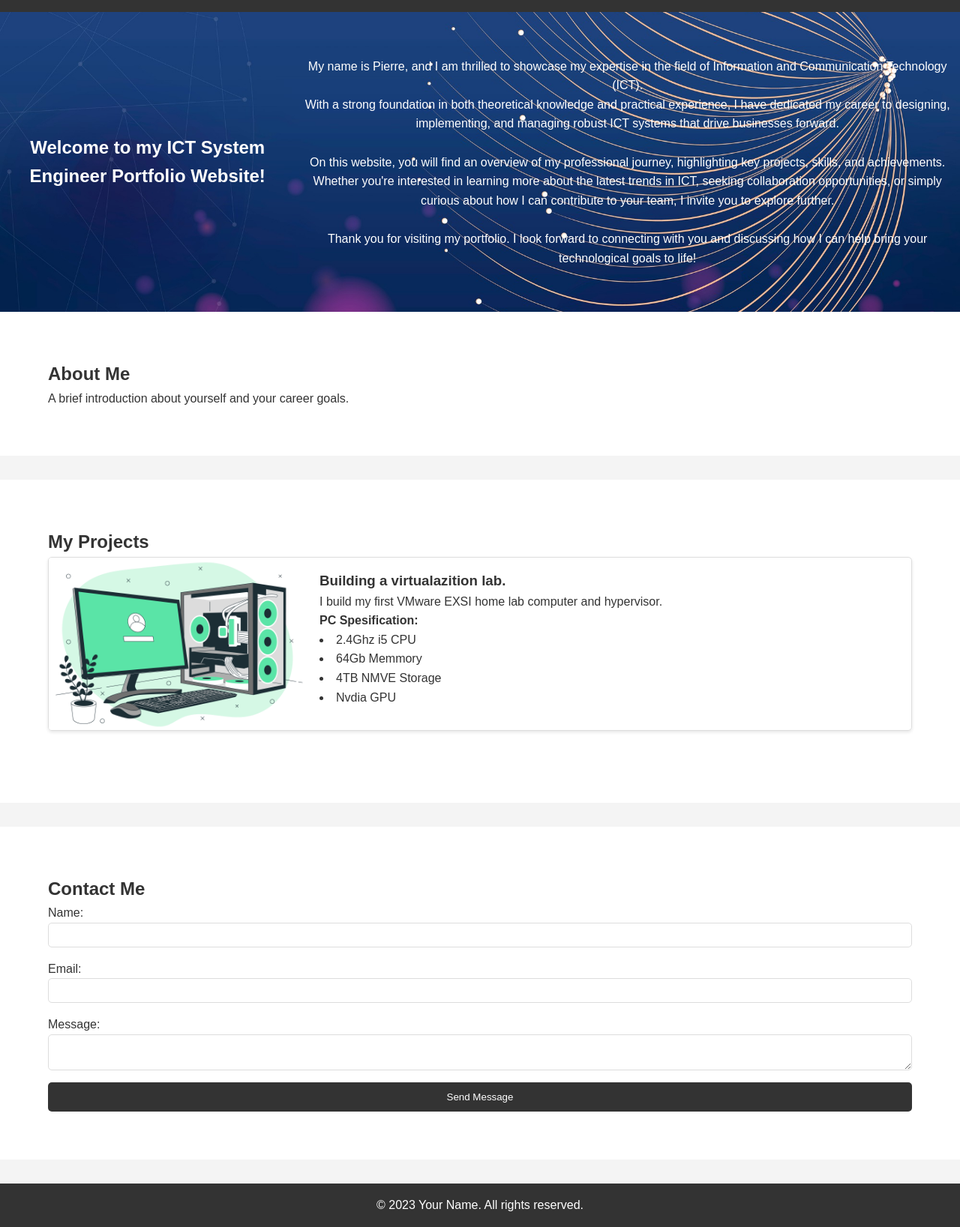
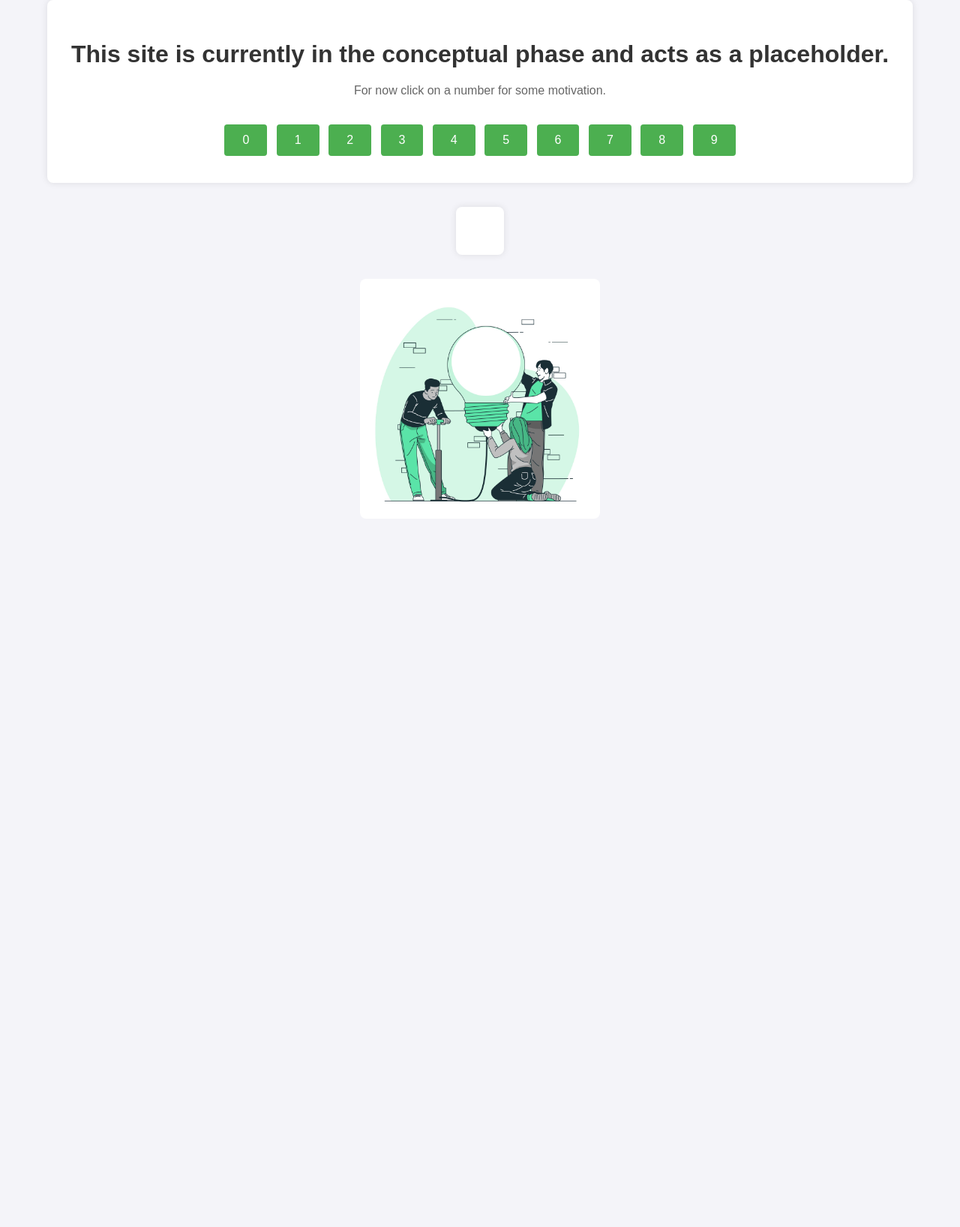
Before and after one commit to pierreboullionit/mywebsite, a plain HTML site: page index.html in a window 1280 px wide. Shown: the part 54-1691 px from the top of the page at 75% size. After the commit the page ends 800 px from the top, so only its background shows below. Drawn offline with Linux system fonts and the light colour scheme.

Commit message:
Add files via upload

```diff
--- a/index.html
+++ b/index.html
@@ -3,79 +3,31 @@
 <head>
     <meta charset="UTF-8">
     <meta name="viewport" content="width=device-width, initial-scale=1.0">
-    <title>Your Name - Web Developer Portfolio</title>
+    <title>Under development - Placeholder</title>
     <link rel="stylesheet" href="styles.css">
 </head>
 <body>
-    <!-- Navigation Bar -->
-    <nav>
-        <ul class="nav-links">
-            <li><a href="#home">Home</a></li>
-            <li><a href="#about">About</a></li>
-            <li><a href="#projects">Projects</a></li>
-            <li><a href="#contact">Contact</a></li>
-        </ul>
-    </nav>
+    <div id="dial-container">
+        <h1>This site is currently in the conceptual phase and acts as a placeholder.</h1>
+        <p>For now click on a number for some motivation.</p>
+        <button id="number-0">0</button>
+        <button id="number-1">1</button>
+        <button id="number-2">2</button>
+        <button id="number-3">3</button>
+        <button id="number-4">4</button>
+        <button id="number-5">5</button>
+        <button id="number-6">6</button>
+        <button id="number-7">7</button>
+        <button id="number-8">8</button>
+        <button id="number-9">9</button>
+    </div>
 
-    <!-- Home Section -->
-    <section id="home" class="hero">
-        <h1>Welcome to my ICT System Engineer Portfolio Website!</h1><br><br>
-        <br><p>My name is Pierre, and I am thrilled to showcase my expertise in the field of Information and Communication Technology (ICT).<br>
-            With a strong foundation in both theoretical knowledge and practical experience, I have dedicated my career to designing, implementing, and managing robust ICT systems that drive businesses forward.<br><br>
+    <div id="message-container">
+        <!-- Message will be displayed here -->
+    </div>
 
-            On this website, you will find an overview of my professional journey, highlighting key projects, skills, and achievements.<br>
-            Whether you're interested in learning more about the latest trends in ICT, seeking collaboration opportunities, or simply curious about how I can contribute to your team, I invite you to explore further.<br><br>
+    <img src="image.jpg" alt="Rotary Phone Image" id="rotary-phone-image">
 
-            Thank you for visiting my portfolio. I look forward to connecting with you and discussing how I can help bring your technological goals to life!</p>
-    </section>
-
-    <!-- About Section -->
-    <section id="about" class="about">
-        <h2>About Me</h2>
-        <p>A brief introduction about yourself and your career goals.</p>
-    </section>
-
-    <!-- Projects Section -->
-    <section id="projects" class="projects">
-        <h2>My Projects</h2>
-        <div class="project-card">
-            <img src="path-to-image.jpg" alt="Project 1">
-            <div class="project-info">
-                <h3>Building a virtualazition lab.</h3>
-                <p>I build my first VMware EXSI home lab computer and hypervisor.</p>
-                <p><b>PC Spesification:</b><br>
-                   <li> 2.4Ghz i5 CPU<br></li>
-                   <li> 64Gb Memmory<br></li>
-                   <li> 4TB NMVE Storage<br></li>
-                   <li> Nvdia GPU</li>
-                </p>
-            </div>
-        </div>
-        <!-- Add more project cards here -->
-    </section>
-
-    <!-- Contact Section -->
-    <section id="contact" class="contact">
-        <h2>Contact Me</h2>
-        <form action="#" method="POST">
-            <label for="name">Name:</label>
-            <input type="text" id="name" name="name" required>
-
-            <label for="email">Email:</label>
-            <input type="email" id="email" name="email" required>
-
-            <label for="message">Message:</label>
-            <textarea id="message" name="message" required></textarea>
-
-            <button type="submit">Send Message</button>
-        </form>
-    </section>
-
-    <!-- Footer -->
-    <footer>
-        <p>&copy; 2023 Your Name. All rights reserved.</p>
-    </footer>
-
-    <script src="script.js"></script>
+    <script src="scripts.js"></script>
 </body>
 </html>
--- /dev/null
+++ b/scripts.js
@@ -0,0 +1,76 @@
+const numberDisplay = document.createElement('div');
+numberDisplay.id = 'number-display';
+numberDisplay.style.fontSize = '2em';
+document.body.appendChild(numberDisplay);
+
+const messageContainer = document.getElementById('message-container');
+
+const buttons = document.querySelectorAll('button');
+
+buttons.forEach(button => {
+    button.addEventListener('click', function() {
+        const digit = this.textContent;
+
+        const message = getRandomMessage();
+
+        // Change background color for specific digits
+        if (digit === '1' || digit === '3' || digit === '5' || digit === '7' || digit === '9') {
+            document.body.style.backgroundColor = '#7021bf';
+        } else {
+            document.body.style.backgroundColor = '';
+        }
+
+        // Display the message in the message-container div
+        messageContainer.textContent = message;
+    });
+});
+
+function getRandomMessage() {
+    const messages = [
+        "Believe in yourself and all that you are.",
+        "You have within you greatness, but it takes discipline to develop it.",
+        "It always seems impossible until it’s done.",
+        "You miss 100% of the shots you don’t take.",
+        "You have the power to shape your future.",
+        "Every step forward is progress, no matter how small.",
+        "Your dreams are waiting for you to take action.",
+        "Believe in yourself because the world will let you down first.",
+        "You are stronger than you think.",
+        "Success comes from effort and persistence.",
+        "Failure is just a stepping stone to success.",
+        "The only limits we have are the ones we set ourselves.",
+        "Never give up, for great things take time.",
+        "Your uniqueness is your greatest strength.",
+        "You are capable of achieving more than you imagine.",
+        "Today is the first day of the rest of your life.",
+        "Focus on what you can control.",
+        "Challenges are opportunities for growth and learning.",
+        "Trust in the process, even when it seems slow.",
+        "Your mindset determines your altitude.",
+        "You deserve to be happy and fulfilled.",
+        "Small actions lead to big changes.",
+        "Your attitude is your greatest asset.",
+        "You are not defined by your failures.",
+        "The future holds infinite possibilities, only you can make them real.",
+        "Confidence comes from believing in yourself.",
+        "Every day is a new beginning.",
+        "You have the power to change your life with small choices.",
+        "Your value is not defined by external validation.",
+        "Persistence leads to success when nothing else works.",
+        "Success is sweeter when you earn it through hard work.",
+        "Trust yourself, for you know more than you think.",
+        "The path forward may be unclear, but the journey is worth taking.",
+        "You are enough exactly as you are.",
+        "Growth comes from embracing challenges.",
+        "Your effort today will pay off tomorrow.",
+        "Never underestimate the power of your actions.",
+        "Every setback is a setup for an upturn.",
+        "You are capable of more than you can imagine.",
+        "The only way to do great work is to love what you do.",
+        "Your mindset shapes your reality.",
+        "Trust in yourself, and the universe will trust in you too.",
+        // Add more inspirational messages here...
+    ];
+
+    return messages[Math.floor(Math.random() * messages.length)];
+}
--- a/styles.css
+++ b/styles.css
@@ -1,99 +1,53 @@
-/* Basic Reset */
-* {
+body {
+    font-family: 'Arial', sans-serif;
+    display: flex;
+    justify-content: center;
+    align-items: center;
+    height: 100vh;
+    background-color: #f4f4f9;
     margin: 0;
-    padding: 0;
-    box-sizing: border-box;
+    flex-direction: column; /* Stack child elements vertically */
 }
 
-body {
-    font-family: Arial, sans-serif;
-    line-height: 1.6;
-    background-color: #f4f4f4;
+#dial-container, #message-container {
+    text-align: center;
+    background-color: #fff;
+    padding: 2rem;
+    border-radius: 8px;
+    box-shadow: 0 0 10px rgba(0, 0, 0, 0.1);
+}
+
+#dial-container {
+    margin-bottom: 2rem; /* Add some space between the container and message */
+}
+
+h1 {
     color: #333;
 }
 
-nav {
-    background-color: #333;
-    padding: 1rem 0;
-}
-
-.nav-links {
-    list-style-type: none;
-    display: flex;
-    justify-content: center;
-}
-
-.nav-links li {
-    margin: 0 2rem;
-}
-
-.nav-links a {
-    color: white;
-    text-decoration: none;
-    font-size: 1.5rem;
-}
-
-.hero {
-    background-image: url('path-to-background.jpg');
-    background-size: cover;
-    background-position: center;
-    height: 50vh;
-    display: flex;
-    justify-content: center;
-    align-items: center;
-    text-align: center;
-    color: white;
-}
-
-.about, .projects, .contact {
-    padding: 4rem;
-    background-color: #fff;
+p {
+    color: #666;
     margin-bottom: 2rem;
 }
 
-.project-card {
-    display: flex;
-    border: 1px solid #ddd;
-    border-radius: 5px;
-    overflow: hidden;
-    box-shadow: 0 2px 4px rgba(0,0,0,0.1);
-    margin-bottom: 2rem;
+button {
+    padding: 0.75rem 1.5rem;
+    font-size: 16px;
+    background-color: #4caf50;
+    border: none;
+    border-radius: 4px;
+    cursor: pointer;
+    color: #fff;
+    margin: 0.25rem;
 }
 
-.project-card img {
-    width: 30%;
-    height: auto;
+button:hover {
+    background-color: #45a049;
 }
 
-.project-info {
-    flex: 1;
-    padding: 1rem;
+#rotary-phone-image {
+    width: 25%; /* Make the image responsive */
+    height: auto;
+    margin-top: 2rem; /* Add some space between the message and image */
+    border-radius: 8px;
 }
-
-.contact form {
-    display: flex;
-    flex-direction: column;
-}
-
-.contact input, .contact textarea {
-    margin-bottom: 1rem;
-    padding: 0.5rem;
-    border: 1px solid #ddd;
-    border-radius: 5px;
-}
-
-.contact button {
-    padding: 0.75rem;
-    background-color: #333;
-    color: white;
-    border: none;
-    border-radius: 5px;
-    cursor: pointer;
-}
-
-footer {
-    text-align: center;
-    padding: 1rem 0;
-    background-color: #333;
-    color: white;
-}
```
Also changed, not shown: image.jpg (added).
